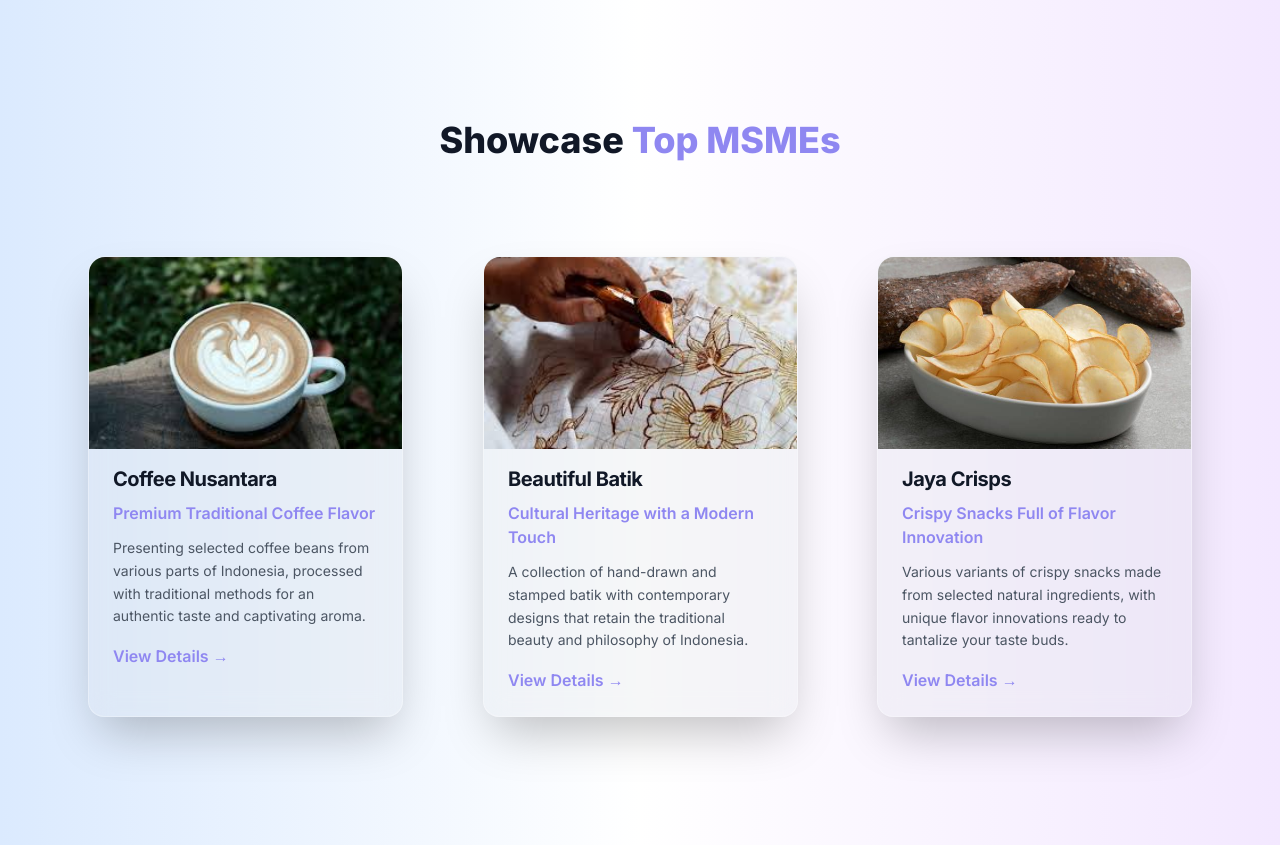
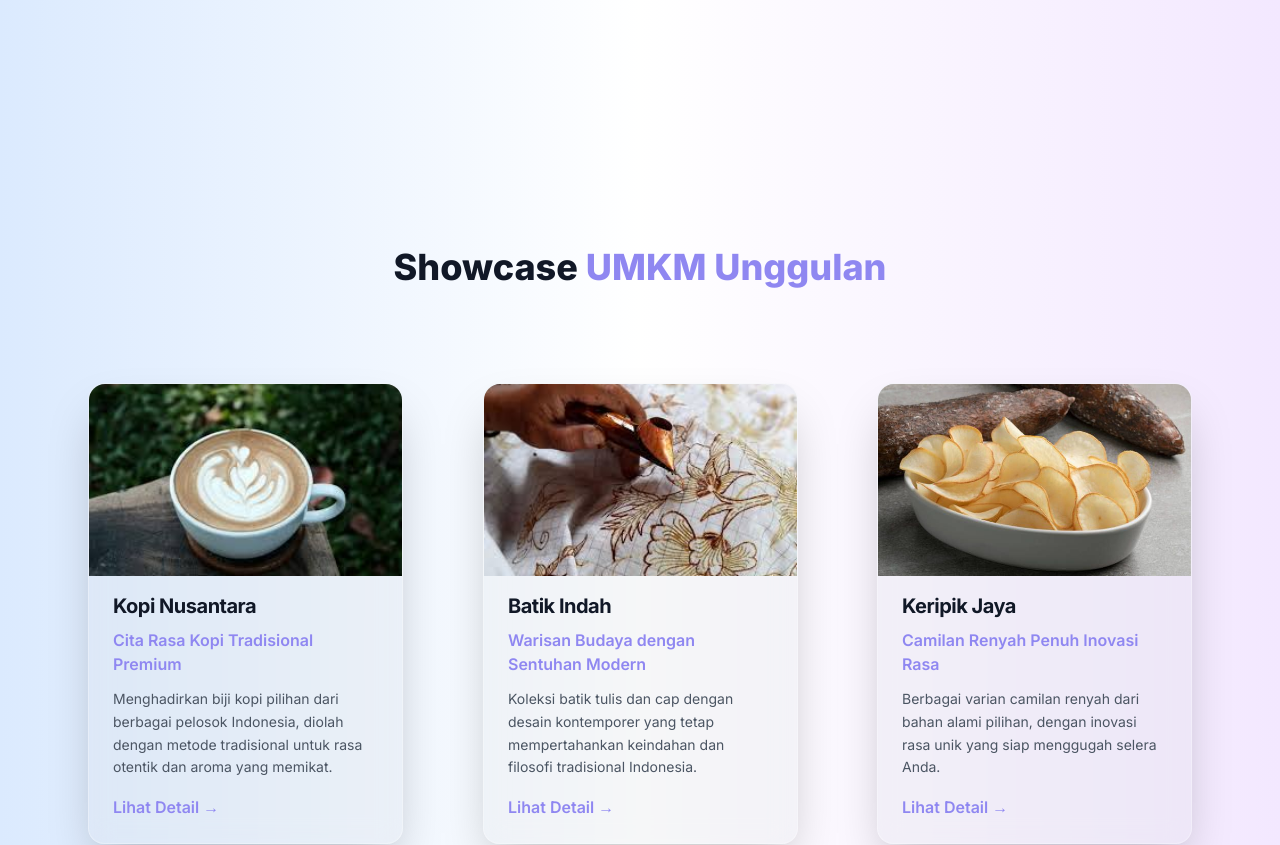
Before and after one commit to dunkelheit-afk/DigiUM_Hackathon_2025, a Next.js app: page / in a window 1280 px wide. Shown: the part 1131-1976 px from the top of the page. Built offline with nearby package versions, Linux system fonts and the light colour scheme.

Commit message:
update dikit sebelum sleep

```diff
--- a/components/sections/HeroSection.tsx
+++ b/components/sections/HeroSection.tsx
@@ -1,25 +1,37 @@
 // components/sections/HeroSection.tsx
 'use client';
 import { Button } from "@/components/ui/button";
-import { motion } from "framer-motion";
+import { motion, useScroll, useTransform } from "framer-motion";
 import { ArrowRight, Star } from "lucide-react";
 import Image from "next/image";
 import Link from "next/link";
+import { useRef } from "react";
 
 export const HeroSection = () => {
+  // ▼▼▼ Menambahkan hook untuk animasi scroll ▼▼▼
+  const sectionRef = useRef(null);
+  const { scrollYProgress } = useScroll({
+    target: sectionRef,
+    offset: ["start start", "end start"] // Lacak scroll dari saat bagian atas section bertemu bagian atas viewport
+  });
+
+  // Mengubah progress scroll menjadi nilai pergerakan (parallax)
+  const yText = useTransform(scrollYProgress, [0, 1], ["0%", "-150%"]);
+  const yImage = useTransform(scrollYProgress, [0, 1], ["0%", "50%"]);
+
   return (
-    // Menghapus gradasi lokal agar gradasi dari layout terlihat
-    <section className="relative">
+    // Menambahkan ref dan id pada section
+    <section ref={sectionRef} id="hero" className="relative">
       <div className="container mx-auto px-4 sm:px-6 lg:px-8">
-        <div className="grid lg:grid-cols-2 gap-9 items-center pt-6 lg:pt-0 lg:pb-32">
+        <div className="grid lg:grid-cols-2 gap-9 items-center pt-24 lg:pt-32 lg:pb-32">
 
-          {/* Kolom Kiri */}
+          {/* Kolom Kiri dengan animasi parallax */}
           <motion.div
+            style={{ y: yText }} // Terapkan pergerakan vertikal
             initial={{ opacity: 0, x: -50 }}
             animate={{ opacity: 1, x: 0 }}
             transition={{ duration: 0.7 }}
           >
-            {/* Menggunakan warna utama dari palet baru */}
             <h1 className="text-4xl md:text-5xl lg:text-6xl font-extrabold text-gray-900 leading-tight">
               Analisis Keuangan <span className="text-[#8F87F1]">Instan</span> untuk UMKM Anda
             </h1>
@@ -28,13 +40,11 @@ export const HeroSection = () => {
             </p>
             <div className="mt-10 flex flex-col sm:flex-row items-center justify-center lg:justify-start gap-4">
               <Link href="/dashboard">
-                {/* Tombol utama dengan warna palet baru */}
                 <Button size="lg" className="bg-[#8F87F1] text-white hover:bg-[#C68EFD] shadow-lg w-full sm:w-auto transition-colors duration-300">
                   Mulai Analisis Sekarang <ArrowRight className="ml-2 h-5 w-5" />
                 </Button>
               </Link>
               <Link href="#features">
-                 {/* Tombol sekunder (outline) dengan warna palet baru */}
                 <Button size="lg" variant="outline" className="text-[#8F87F1] border-[#C68EFD] hover:bg-[#8F87F1] hover:text-white w-full sm:w-auto transition-colors duration-300">
                   Pelajari Fitur
                 </Button>
@@ -42,7 +52,6 @@ export const HeroSection = () => {
             </div>
             <div className="mt-8 flex items-center justify-center lg:justify-start gap-4">
               <div className="flex -space-x-2">
-                {/* Pastikan path gambar avatar ini benar */}
                 <Image className="inline-block h-10 w-10 rounded-full ring-2 ring-white" src="/images/avatars/budi.jpg" alt="Pengguna Budi" width={40} height={40} />
                 <Image className="inline-block h-10 w-10 rounded-full ring-2 ring-white" src="/images/avatars/siti.jpg" alt="Pengguna Siti" width={40} height={40} />
                 <Image className="inline-block h-10 w-10 rounded-full ring-2 ring-white" src="/images/avatars/eko.jpg" alt="Pengguna Eko" width={40} height={40} />
@@ -56,8 +65,9 @@ export const HeroSection = () => {
             </div>
           </motion.div>
 
-          {/* Kolom Kanan */}
+          {/* Kolom Kanan dengan animasi parallax */}
           <motion.div
+            style={{ y: yImage }} // Terapkan pergerakan vertikal
             initial={{ opacity: 0, scale: 0.8 }}
             animate={{ opacity: 1, scale: 1 }}
             transition={{ duration: 0.7, delay: 0.2 }}
--- a/components/sections/Navbar.tsx
+++ b/components/sections/Navbar.tsx
@@ -85,7 +85,7 @@ export const Navbar = () => {
         id="main-navbar"
         className={`
           bg-white/80 backdrop-blur-md transition-all duration-500 ease-in-out
-          ${isScrolled ? 'mt-6 shadow-md border border-[#FED2E2] rounded-3xl' : 'mt-0 border-b border-[#FED2E2]'}
+          ${isScrolled ? 'mt-6 shadow-xl border rounded-3xl' : 'mt-0 border- shadow-xl'}
         `}
       >
         <div className={`w-full mx-auto transition-all duration-500 max-w-screen-xl ${
--- a/components/sections/UmkmSection.tsx
+++ b/components/sections/UmkmSection.tsx
@@ -3,65 +3,106 @@
 
 import Image from 'next/image';
 import Link from 'next/link';
-import { useInView } from '@/hooks/useInView';
 import { Card, CardContent, CardHeader, CardTitle } from '@/components/ui/card';
+import { motion, Variants } from 'framer-motion';
+
+// Menambahkan interface untuk tipe data yang jelas
+interface FeaturedUmkm {
+  name: string;
+  tagline: string;
+  description: string;
+  image: string;
+  alt: string;
+  link: string;
+}
 
 export default function UmkmSection() {
-  const featuredUmkms = [
+  // Data UMKM dalam Bahasa Indonesia
+  const featuredUmkms: FeaturedUmkm[] = [
     {
-      name: "Coffee Nusantara",
-      tagline: "Premium Traditional Coffee Flavor",
-      description: "Presenting selected coffee beans from various parts of Indonesia, processed with traditional methods for an authentic taste and captivating aroma.",
+      name: "Kopi Nusantara",
+      tagline: "Cita Rasa Kopi Tradisional Premium",
+      description: "Menghadirkan biji kopi pilihan dari berbagai pelosok Indonesia, diolah dengan metode tradisional untuk rasa otentik dan aroma yang memikat.",
       image: "/kopi.jpg",
-      alt: "Coffee Nusantara Product",
+      alt: "Produk Kopi Nusantara",
       link: "#",
     },
     {
-      name: "Beautiful Batik",
-      tagline: "Cultural Heritage with a Modern Touch",
-      description: "A collection of hand-drawn and stamped batik with contemporary designs that retain the traditional beauty and philosophy of Indonesia.",
+      name: "Batik Indah",
+      tagline: "Warisan Budaya dengan Sentuhan Modern",
+      description: "Koleksi batik tulis dan cap dengan desain kontemporer yang tetap mempertahankan keindahan dan filosofi tradisional Indonesia.",
       image: "/batik.jpg",
-      alt: "Beautiful Batik Product",
+      alt: "Produk Batik Indah",
       link: "#",
     },
     {
-      name: "Jaya Crisps",
-      tagline: "Crispy Snacks Full of Flavor Innovation",
-      description: "Various variants of crispy snacks made from selected natural ingredients, with unique flavor innovations ready to tantalize your taste buds.",
+      name: "Keripik Jaya",
+      tagline: "Camilan Renyah Penuh Inovasi Rasa",
+      description: "Berbagai varian camilan renyah dari bahan alami pilihan, dengan inovasi rasa unik yang siap menggugah selera Anda.",
       image: "/kripik.jpg",
-      alt: "Jaya Crisps Product",
+      alt: "Produk Keripik Jaya",
       link: "#",
     },
   ];
 
-  const [sectionRef, isSectionInView] = useInView({ threshold: 0.1 });
+  // Varian animasi untuk container (grid) dan item (kartu)
+  const containerVariants: Variants = {
+    hidden: { opacity: 0 },
+    visible: {
+      opacity: 1,
+      transition: {
+        staggerChildren: 0.2, // Memberi jeda animasi antar kartu
+      },
+    },
+  };
 
-  const getAnimationClasses = (delay: number) =>
-    isSectionInView
-      ? `animate-in fade-in slide-in-from-bottom duration-700 ease-out delay-${delay}`
-      : 'opacity-0';
+  const cardVariants: Variants = {
+    hidden: { opacity: 0, y: 50 },
+    visible: {
+      opacity: 1,
+      y: 0,
+      transition: {
+        duration: 0.6,
+        ease: [0.22, 1, 0.36, 1], // PERBAIKAN: Menggunakan cubic-bezier array untuk 'easeOut'
+      },
+    },
+  };
 
   return (
-    // Menambahkan margin vertikal (my-24) untuk jarak yang lebih jauh antar section
-    <section id="umkm-showcase" ref={sectionRef} className="w-full py-20 my-24 text-gray-900">
+    <section id="umkm-showcase" className="w-full py-20 my-24 text-gray-900">
       <div className="max-w-6xl mx-auto px-6 space-y-24">
-        <h2 className="text-3xl md:text-4xl font-extrabold text-center mb-16">
-          Showcase <span className="text-[#8F87F1]">Top MSMEs</span>
+        <motion.div
+          initial="hidden"
+          whileInView="visible"
+          variants={cardVariants} // Menggunakan varian yang sama dengan kartu
+          viewport={{ once: true, amount: 0.5 }}
+          className="text-center"
+        >
+          <h2 className="text-3xl md:text-4xl font-extrabold">
+            Showcase <span className="text-[#8F87F1]">UMKM Unggulan</span>
           </h2>
+        </motion.div>
 
-        <div className="grid grid-cols-1 sm:grid-cols-2 lg:grid-cols-3 gap-20">
+        {/* Container animasi untuk grid kartu */}
+        <motion.div
+          variants={containerVariants}
+          initial="hidden"
+          whileInView="visible"
+          viewport={{ once: true, amount: 0.2 }}
+          className="grid grid-cols-1 sm:grid-cols-2 lg:grid-cols-3 gap-20"
+        >
           {featuredUmkms.map((umkm, index) => (
+            // Setiap kartu sekarang memiliki animasi munculnya sendiri
+            <motion.div key={index} variants={cardVariants}>
               <Card
-              key={index}
-              className={`
-                bg-gray-300/20 backdrop-blur-lg border border-white/30
+                className="
+                  h-full bg-gray-300/20 backdrop-blur-lg border border-white/30
                   rounded-2xl shadow-2xl
                   transition-all duration-300 ease-out
                   hover:scale-[1.03] hover:-translate-y-2 hover:shadow-fuchsia-400/20
                   will-change-transform will-change-shadow
                   hover:border-white/50
-                ${getAnimationClasses(index * 100)}
-              `}
+                "
               >
                 <CardHeader className="p-0 mb-4">
                   <Link href={umkm.link} className="block relative h-48 w-full overflow-hidden rounded-t-2xl group">
@@ -69,6 +110,7 @@ export default function UmkmSection() {
                       src={umkm.image}
                       alt={umkm.alt}
                       fill
+                      quality={100}
                       className="object-cover transition-transform duration-300 group-hover:scale-105"
                     />
                     <div className="absolute inset-0 bg-[#8F87F1] bg-opacity-0 group-hover:bg-opacity-20 transition-all duration-300"></div>
@@ -85,12 +127,13 @@ export default function UmkmSection() {
                     {umkm.description}
                   </p>
                   <Link href={umkm.link} className="mt-4 inline-block text-[#8F87F1] hover:text-[#C68EFD] font-semibold transition-colors duration-200">
-                  View Details &rarr;
+                    Lihat Detail &rarr;
                   </Link>
                 </CardContent>
               </Card>
+            </motion.div>
           ))}
-        </div>
+        </motion.div>
       </div>
     </section>
   );
```
Lines whose indentation alone changed are shown as unchanged.
